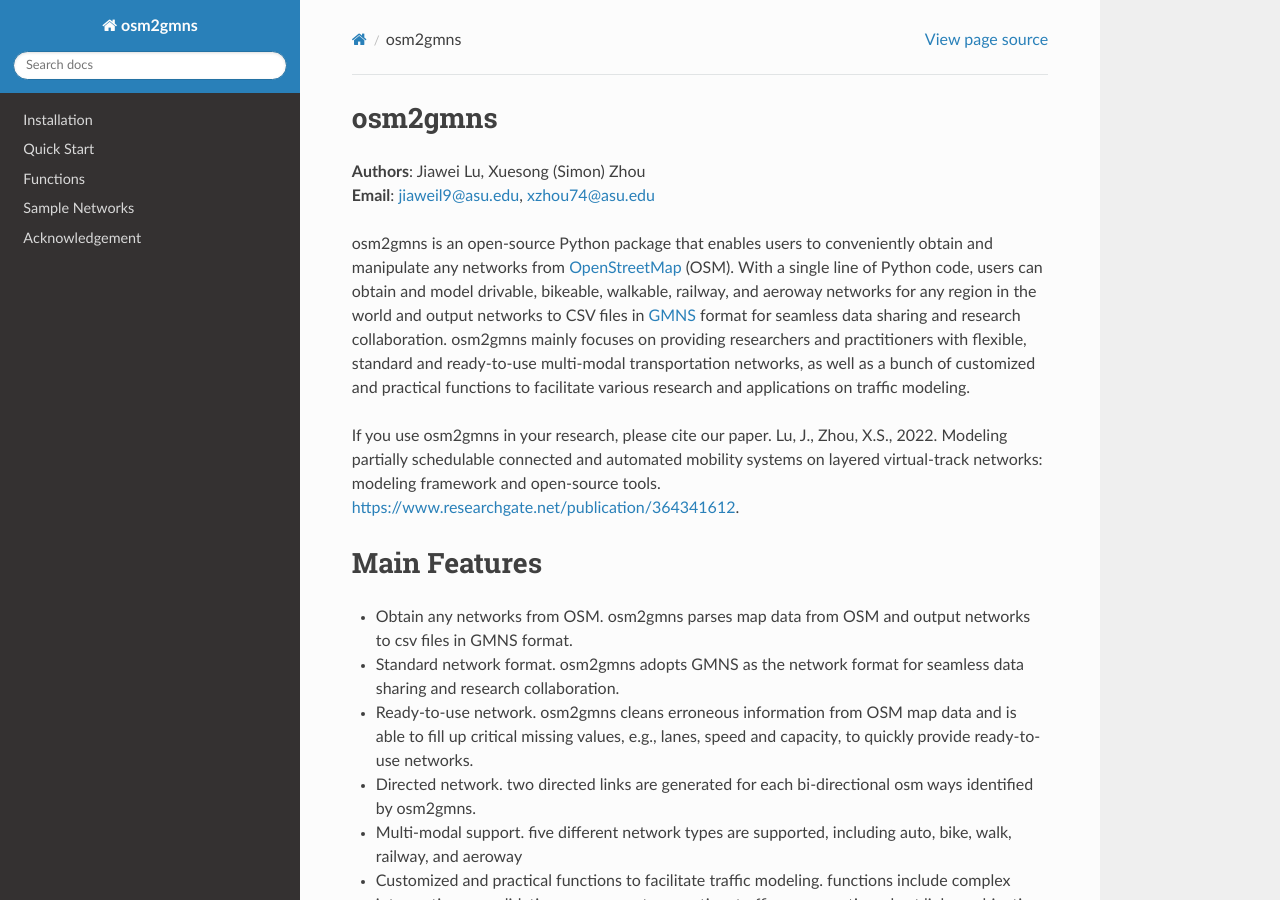
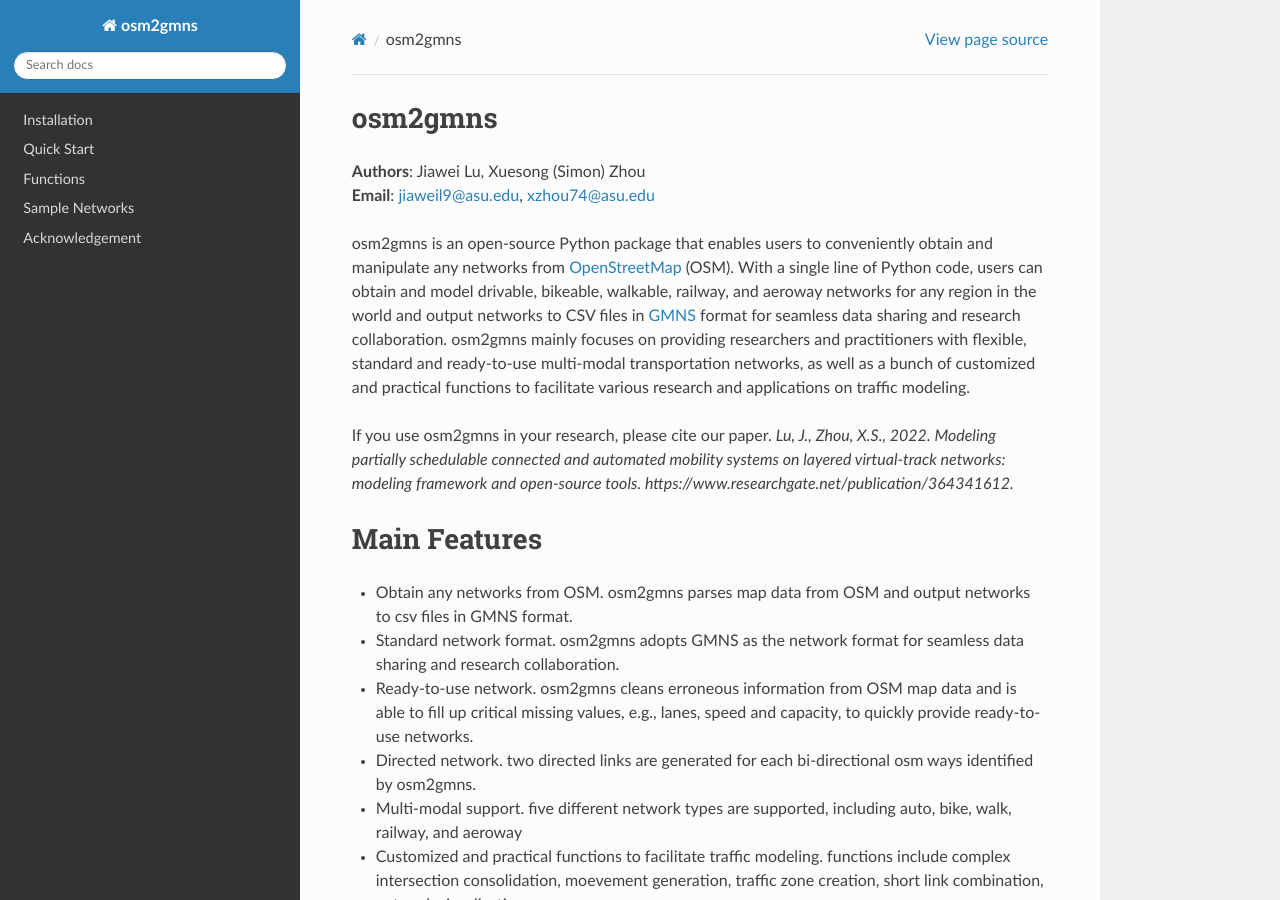
Before and after one commit to jiawlu/OSM2GMNS, a Sphinx documentation site: the page built from docs/source/index.rst, in a window 1280 px wide and 900 px high. Built offline with Sphinx 7.4.7 and the Read the Docs theme 2.0.0, drawn with Linux system fonts in a browser that asks for light colours; pages that are not in the unit, such as notebooks, are missing from menus.

```diff
--- a/docs/source/index.rst
+++ b/docs/source/index.rst
@@ -13,10 +13,10 @@ practitioners with flexible, standard and ready-to-use multi-modal transportatio
 as well as a bunch of customized and practical functions to facilitate various research
 and applications on traffic modeling.
 
-If you use osm2gmns in your research, please cite our paper. Lu, J., Zhou, X.S., 2022.
+If you use osm2gmns in your research, please cite our paper. *Lu, J., Zhou, X.S., 2022.
 Modeling partially schedulable connected and automated mobility systems on layered
 virtual-track networks: modeling framework and open-source tools.
-https://www.researchgate.net/publication/364341612.
+https://www.researchgate.net/publication/364341612.*
 
 
 Main Features
```
